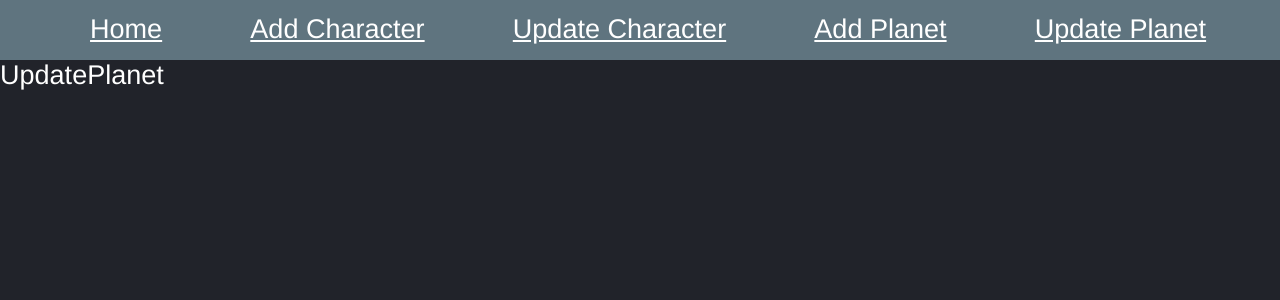
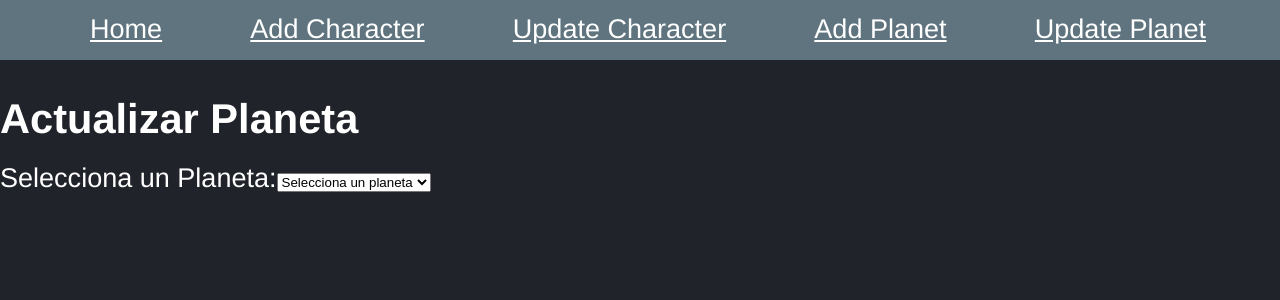
Before and after one commit to AgnosticSix/DragonBallAppWeb, a React (Vite) app: page /update-planet in a window 1280 px wide. Shown: the top 300 px of the page. Built offline with nearby package versions, Linux system fonts and the light colour scheme.

Commit message:
Formulario sin estilos de Update Planets y modificación de estilos de cards

```diff
--- a/src/components/ui/Card/card.css
+++ b/src/components/ui/Card/card.css
@@ -1,8 +1,8 @@
 /* From Uiverse.io by gharsh11032000 */
 .card {
   position: relative;
-  width: 200px;
-  height: 300px;
+  width: 300px;
+  height: 400px;
   background-color: #8f8f8f;
   border-radius: 10px;
   display: inline-flex;
@@ -16,9 +16,9 @@
 }
 
 .card img {
-  width: 200px;
-  min-height: 300px;
-  max-height: 300px;
+  width: 400px;
+  min-height: 400px;
+  max-height: 400px;
   margin: -20px;
   object-fit: scale-down;
   fill: #333;
@@ -50,14 +50,14 @@
 
 .card__title {
   margin: 0;
-  font-size: 24px;
+  font-size: 30px;
   color: #f2f2f2;
   font-weight: 700;
 }
 
 .card__subtitle {
   margin: 0;
-  font-size: 18px;
+  font-size: 24px;
   color: #f2f2f2;
   font-weight: 500;
 }
@@ -68,7 +68,7 @@
 
 .card__description {
   margin: 10px 0 0;
-  font-size: 10px;
+  font-size: 15px;
   color: #f2f2f2;
   line-height: 1;
 }
--- a/src/pages/Home/HomeApp.jsx
+++ b/src/pages/Home/HomeApp.jsx
@@ -5,9 +5,9 @@ import { Card } from "../../components/ui/Card/Card";
 export const HomeApp = () => {
   const { data, isLoading } = useFetch();
 
-  return isLoading ? (
+  return ( isLoading ?
     <Loader />
-  ) : (
+    :
     <div className="home">
       <h1>Characters</h1>
       <ul>
--- a/src/pages/Planets/UpdatePlanet.jsx
+++ b/src/pages/Planets/UpdatePlanet.jsx
@@ -1,5 +1,112 @@
+import { useState, useEffect } from 'react';
+import { getData, updatePlanet, deletePlanet } from '../../utils/localStorageUtils';
+
 export const UpdatePlanet = () => {
+  const initialData = getData();
+  const [selectedPlanet, setSelectedPlanet] = useState(null);
+  const [planet, setPlanet] = useState({
+    id: '',
+    name: '',
+    description: '',
+    image: '',
+    isDestroyed: false,
+    deletedAt: null,
+    characters: []
+  });
+
+  const [characters, setCharacters] = useState([]);
+
+  useEffect(() => {
+    setCharacters(initialData.characters);
+  }, []);
+
+  const handlePlanetChange = (e) => {
+    const selectedPlanet = initialData.planets.find(planet => planet.id === parseInt(e.target.value));
+    setSelectedPlanet(selectedPlanet);
+    setPlanet(selectedPlanet);
+  };
+
+  const handleChange = (e) => {
+    const { name, value } = e.target;
+    setPlanet({
+      ...planet,
+      [name]: value
+    });
+  };
+
+  const handleCharacterChange = (e) => {
+    const selectedCharacters = Array.from(e.target.selectedOptions, option => option.value);
+    setPlanet({
+      ...planet,
+      characters: selectedCharacters.map(id => characters.find(character => character.id === parseInt(id)))
+    });
+  };
+
+  const handleSubmit = (e) => {
+    e.preventDefault();
+    console.log(planet);
+
+    // Actualizar el planeta en el almacenamiento local
+    const updatedData = updatePlanet(planet);
+
+    // Mostrar el JSON actualizado en la consola
+    console.log('JSON actualizado (almacenamiento local):', updatedData);
+    alert('Planeta actualizado exitosamente. Revisa la consola para ver el JSON actualizado.');
+  };
+
+  const handleDelete = () => {
+    // Eliminar el planeta del almacenamiento local
+    const updatedData = deletePlanet(planet.id);
+
+    // Mostrar el JSON actualizado en la consola
+    console.log('JSON actualizado (almacenamiento local):', updatedData);
+    alert('Planeta eliminado exitosamente. Revisa la consola para ver el JSON actualizado.');
+  };
+
   return (
-    <div>UpdatePlanet</div>
+    <div>
+      <h2>Actualizar Planeta</h2>
+      <form onSubmit={handleSubmit}>
+        <div>
+          <label>Selecciona un Planeta:</label>
+          <select onChange={handlePlanetChange}>
+            <option value="">Selecciona un planeta</option>
+            {initialData.planets.map(planet => (
+              <option key={planet.id} value={planet.id}>{planet.name}</option>
+            ))}
+          </select>
+        </div>
+        {selectedPlanet && (
+          <>
+            <div>
+              <label>Nombre:</label>
+              <input type="text" name="name" value={planet.name} onChange={handleChange} />
+            </div>
+            <div>
+              <label>Descripción:</label>
+              <textarea name="description" value={planet.description} onChange={handleChange}></textarea>
+            </div>
+            <div>
+              <label>Imagen:</label>
+              <input type="text" name="image" value={planet.image} onChange={handleChange} />
+            </div>
+            <div>
+              <label>¿Está destruido?:</label>
+              <input type="checkbox" name="isDestroyed" checked={planet.isDestroyed} onChange={(e) => setPlanet({ ...planet, isDestroyed: e.target.checked })} />
+            </div>
+            <div>
+              <label>Personajes:</label>
+              <select multiple={true} value={planet.characters.map(character => character.id)} onChange={handleCharacterChange}>
+                {characters.map(character => (
+                  <option key={character.id} value={character.id}>{character.name}</option>
+                ))}
+              </select>
+            </div>
+            <button type="submit">Actualizar Planeta</button>
+            <button type="button" onClick={handleDelete}>Eliminar Planeta</button>
+          </>
+        )}
+      </form>
+    </div>
   );
 };
```
